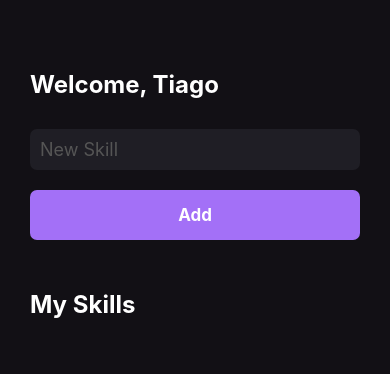
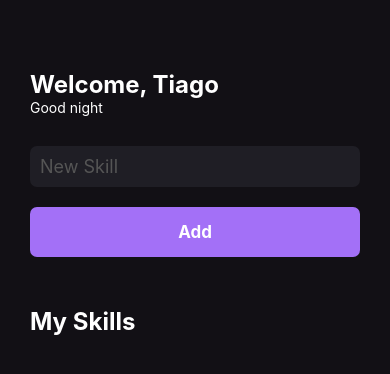
Before and after one commit to tiagoasrodrigues/myskills, a React Native app: screen / in a window 390 px wide. Shown: the top 374 px of the page. Built offline with nearby package versions, Linux system fonts and the light colour scheme.

Commit message:
:wrench: Utilizando o useEffect

```diff
--- a/src/pages/Home.js
+++ b/src/pages/Home.js
@@ -1,4 +1,4 @@
-import React, { useState } from "react";
+import React, { useState, useEffect } from "react";
 import {
   View,
   Text,
@@ -14,14 +14,32 @@
 export function Home() {
   const [newSkill, setNewSkill] = useState('');
   const [mySkills, setMySkills] = useState([]);
+  const [greeting, setGreeting] = useState('');
 
   function handleAddNewSkill() {
     setMySkills(oldState => [...oldState, newSkill]);
   }
 
+  useEffect(() => {
+    const currentHour = new Date().getHours();
+
+    if (currentHour < 12) {
+      setGreeting('Good morning');
+    } else if (currentHour >= 12 && currentHour < 18) {
+      setGreeting('Good afternoon');
+    } else {
+      setGreeting('Good night');
+    }
+  }, [])
+
   return (
     <View style={styles.container}>
       <Text style={styles.title}>Welcome, Tiago</Text>
+
+      <Text style={styles.greetings}>
+        {greeting}
+      </Text>
+
       <TextInput
         style={styles.input}
         placeholder="New Skill"
@@ -68,4 +86,8 @@
     marginTop: 30,
     borderRadius: 7
   },
+
+  greetings: {
+    color: '#FFF',
+  }
 });
```
